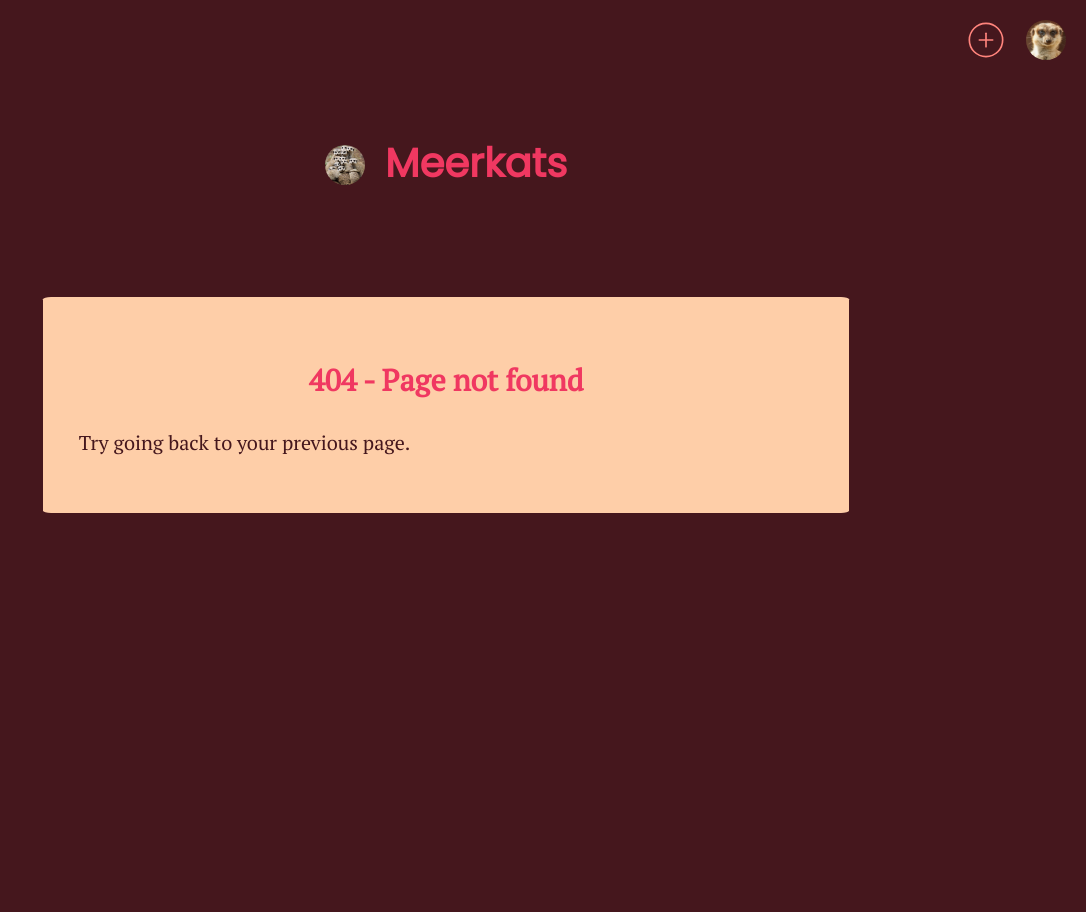
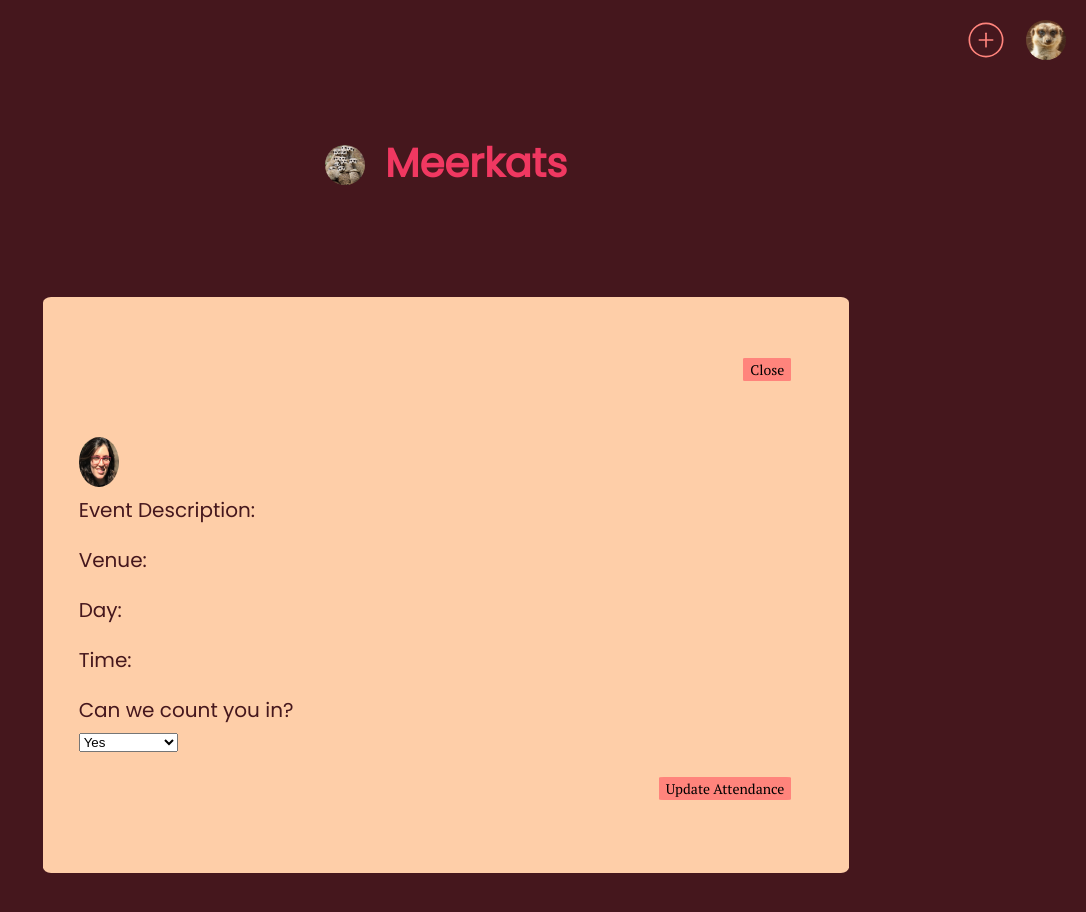
Before and after one commit to secilreel/meerkatsClient, a React (Create React App) app: page /status/1 in a window 1280 px wide. Before the commit this address had no page. Shown: the top 912 px of the page, without its empty margins (194-1280 px from the left). Before the commit the page ends 800 px from the top, so only its background shows below. Built offline with nearby package versions, Linux system fonts and the light colour scheme; no server answers.

Commit message:
event invitation front-end form created

```diff
--- a/src/components/App/App.js
+++ b/src/components/App/App.js
@@ -28,7 +28,7 @@ class App extends Component {
           <Route path={'/new_event'} component={NewEvent} />
           <Route exact path={'/events'} component={EventListPage} />
           <Route exaact path={'/events/:id'} component={ExtendedEventPage} />
-          <Route path={'events/:id/status'} component={EventInvitation} />
+          <Route path={'/status/:id'} component={EventInvitation} />
           <Route path={'/friends'} component={Friends} />
           <Route component={NotFoundPage}/>
         </Switch>
--- a/src/components/Events/EventInvitation.js
+++ b/src/components/Events/EventInvitation.js
@@ -12,52 +12,58 @@ export default class EventInvitation extends Component {
 
     componentDidMount() {
         const eventId = parseInt(this.props.match.params.id);
-        console.log(eventId)
         EventApiService
             .getEvent(eventId)
-            .then(this.context.setParticipants)
+            .then(this.context.setEvent)
             .catch(this.context.setError)
 }
 
     handleClickCloseButton=e=>{
-        console.log("close button clicked")
-        console.log(this.props)
         this.props.history.push('/events')
     }
 
+    onSubmit(e) {
+        e.preventDefault();
+        const {status} = e.target;
+        console.log(status.value)
+        const eventId = parseInt(this.props.match.params.id);
+          EventApiService.updateEventParticipant(eventId, status.value)
+          this.props.history.push(`events`)
+      }
+
     render(){
-        console.log(this.props)
-
+        const event= this.context.event;
+        console.log(event);
     return (
         <section className="event container">
-            <h2>{this.event.title}</h2>
+            <h2>{event.title}</h2>
             <div className="button-box">
                 <button type="button" onClick={this.handleClickCloseButton}>Close</button>
             </div>
-            <div className="event-box">
                     <img src={headshot} className="event-owner logo" alt="headshot of the event planner's account" />
                     <div className="event-details">
                         <label htmlFor="eventDescription">Event Description:</label>
-                        <p>{this.event.details}</p>
+                        <p>{event.details}</p>
                         <label htmlFor="eventVenue">Venue:</label>
-                        <p>{this.event.place}</p>
+                        <p>{event.place}</p>
                         <label htmlFor="eventDay">Day:</label>
-                        <p>{this.event.meeting_day}</p>
+                        <p>{event.meeting_day}</p>
                         <label htmlFor="eventTime">Time:</label>
-                        <p>{this.event.meeting_time}</p>
-                        <div className="attending">
-                            <label htmlFor="attendees">Can we count you in?</label>
-                            <ul>
-                                <li>Yes</li>
-                                <li>Let me think!</li>
-                                <li>No</li>
-                            </ul>
+                        <p>{event.meeting_time}</p>
+                        <div className="status">
+                            <label htmlFor="status">Can we count you in?</label>
+                            <form onSubmit={e => this.onSubmit(e)}>
+                                <select name="status">
+                                <option value="attending">Yes</option>
+                                <option value="pending">Let me think!</option>
+                                <option value="declined">No</option>
+                                </select>
+                                <div className="button-box">
+                                    <button type="submit">Update Attendance</button>
+                                </div>
+                            </form>
                         </div>
                     </div>
-                </div>
-                <div className="button-box">
-                    <button type="button" className="js-remove-event-button">Remove Event</button>
-                </div>
             </section>
     );
 }
--- a/src/components/Events/NewEvent.js
+++ b/src/components/Events/NewEvent.js
@@ -62,6 +62,7 @@ export default class NewEvent extends Component {
         attending: 'pending'
       }
     }
+      console.log(participants);
       EventApiService.addEventParticipants(event.id, participants)
       this.props.history.push(`events/${event.id}`)
     })
--- a/src/services/event-api-services.js
+++ b/src/services/event-api-services.js
@@ -75,7 +75,7 @@ const EventApiService = {
       .then(resjson =>console.log(resjson))
   },
 
-  updateEventParticipant(eventId, parId, attending) {
+  updateEventParticipant(eventId, attending, parId) {
     return fetch(`${config.API_ENDPOINT}/events/${eventId}/participants/${parId}`, {
       method: 'PATCH',
       headers: {
```
